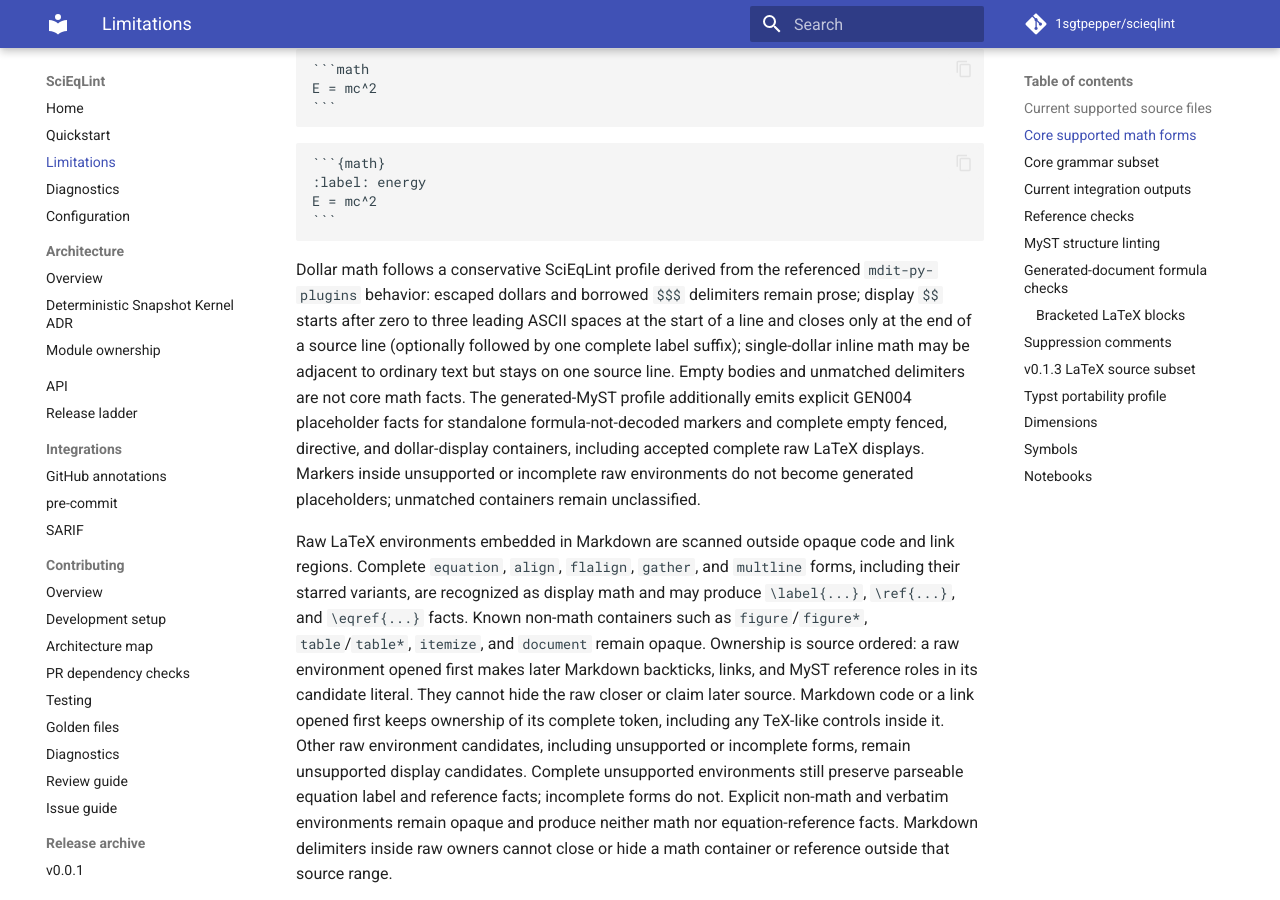
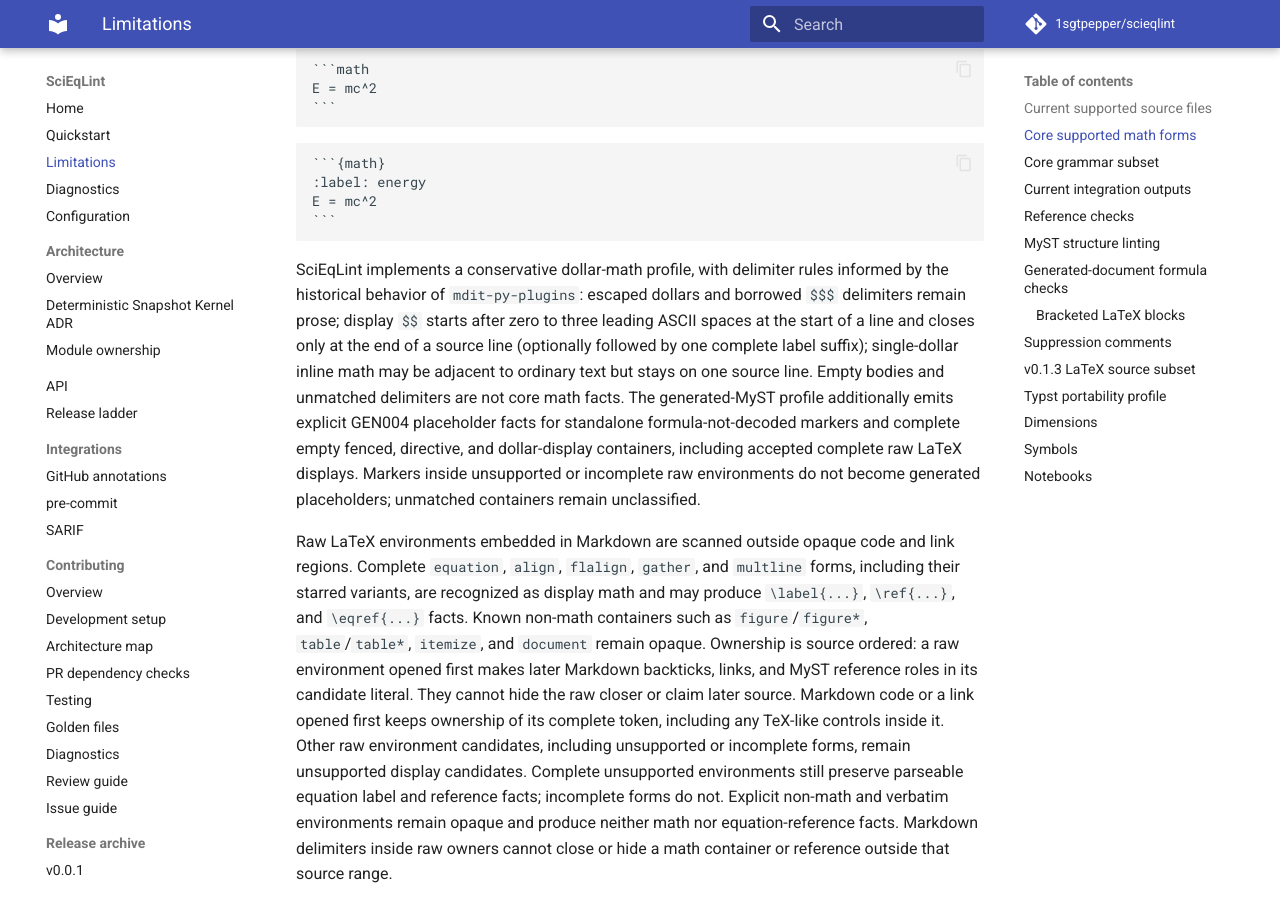
Before and after one commit to 1sgtpepper/scieqlint, an MkDocs documentation site: the page built from docs/limitations.md, in a window 1280 px wide and 900 px high, scrolled down 871 px. Built offline with MkDocs 1.6.1 and Material for MkDocs 9.7.7, drawn with Linux system fonts in a browser that asks for light colours; comment, search, counter and statistics services are not loaded.

`````diff
--- a/docs/limitations.md
+++ b/docs/limitations.md
@@ -40,13 +40,14 @@ E = mc^2
 ```
 ````
 
-Dollar math follows a conservative SciEqLint profile derived from the referenced
-`mdit-py-plugins` behavior: escaped dollars and borrowed `$$$` delimiters remain
-prose; display `$$` starts after zero to three leading ASCII spaces at the start
-of a line and closes only at the end of a source line (optionally followed by one
-complete label suffix); single-dollar inline math may be adjacent to ordinary
-text but stays on one source line. Empty bodies and unmatched delimiters are not
-core math facts. The generated-MyST profile additionally emits explicit GEN004
+SciEqLint implements a conservative dollar-math profile, with delimiter rules
+informed by the historical behavior of `mdit-py-plugins`: escaped dollars and
+borrowed `$$$` delimiters remain prose; display `$$` starts after zero to three
+leading ASCII spaces at the start of a line and closes only at the end of a
+source line (optionally followed by one complete label suffix); single-dollar
+inline math may be adjacent to ordinary text but stays on one source line. Empty
+bodies and unmatched delimiters are not core math facts. The generated-MyST
+profile additionally emits explicit GEN004
 placeholder facts for standalone formula-not-decoded markers and complete empty
 fenced, directive, and dollar-display containers, including accepted complete raw
 LaTeX displays. Markers inside unsupported or incomplete raw environments do not
`````
Also changed, not shown: SPEC.md (+19 -139 lines).
